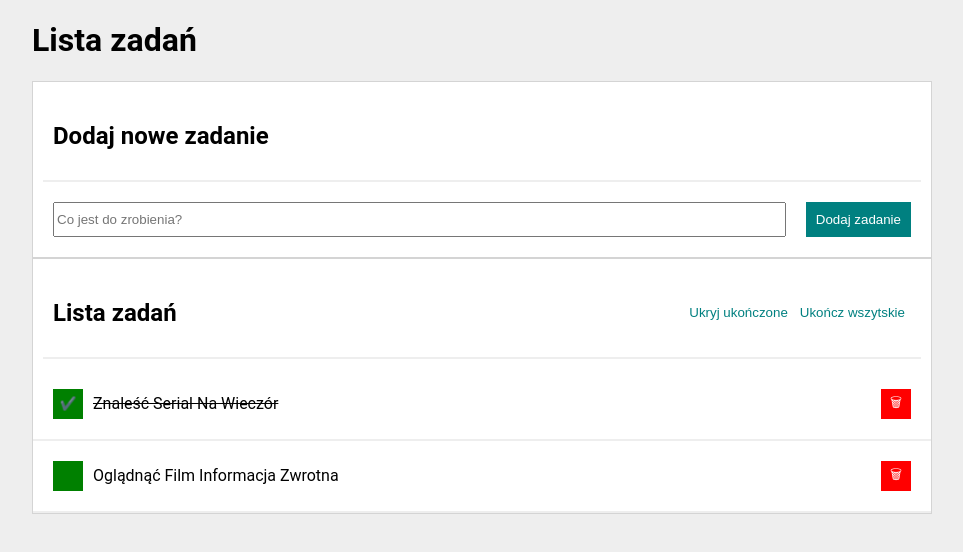
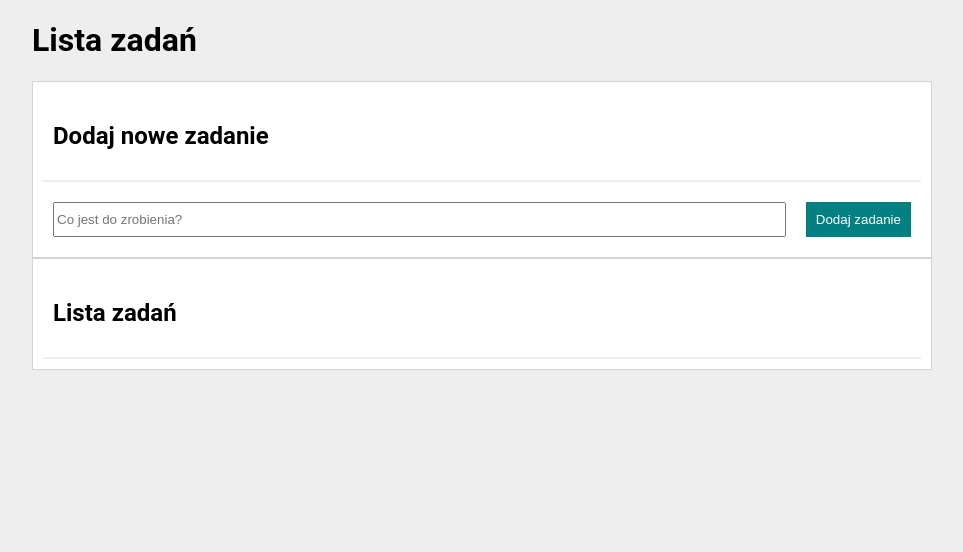
Before and after one commit to Jernejdamian/Todo-list-localeStorage, a React (Create React App) app: page / in a window 1280 px wide. Shown: the top 552 px of the page, without its empty margins (158-1121 px from the left). Built offline with nearby package versions, Linux system fonts and the light colour scheme.

Commit message:
add localStorage

```diff
--- a/src/App.js
+++ b/src/App.js
@@ -4,7 +4,7 @@ import Buttons from './Buttons';
 import Section from './Section';
 import Container from './Container';
 import './App.css';
-import { useState } from 'react';
+import { useEffect, useState } from 'react';
 
 function App() {
 
@@ -14,14 +14,15 @@ function App() {
     setHideDone(hideDone => !hideDone)
   };
 
-  const [tasks, setTasks] = useState([
-    {
-      id: 1, content: "Znaleść serial na wieczór", done: true
-    },
-    {
-      id: 2, content: "Oglądnąć film Informacja Zwrotna", done: false,
-    },
-  ]);
+  const taskFromLocalStorage = localStorage.getItem("tasks");
+
+  const [tasks, setTasks] = useState(
+    taskFromLocalStorage ? JSON.parse(taskFromLocalStorage) : [
+    ]);
+
+  useEffect(() => {
+    localStorage.setItem("tasks", JSON.stringify(tasks))
+  }, [tasks])
 
   const removeTask = (id) => {
     setTasks(tasks => tasks.filter(task => task.id !== id))
```
